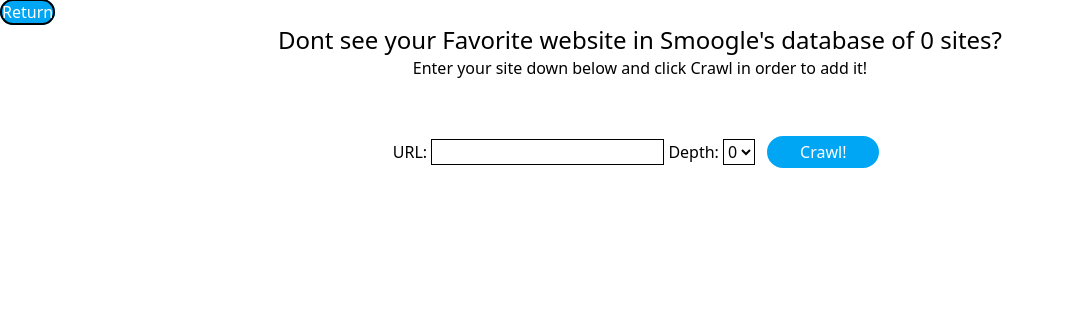
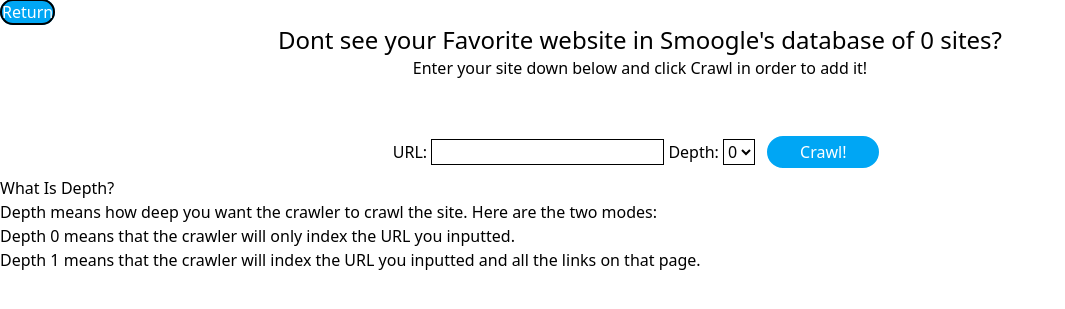
Before and after one commit to WyattBrashear/Smoogle, a Flask app: page /crawl-web/ in a window 1280 px wide. Shown: the top 309 px of the page, without its empty margins (0-1065 px from the left). Run offline with Flask 3, Linux system fonts and the light colour scheme; data that the repository does not hold is empty.

Commit message:
I thinks its ready :)

```diff
--- a/templates/crawl.html
+++ b/templates/crawl.html
@@ -22,5 +22,9 @@
     <button class="bg-sky-500 hover:bg-sky-700: rounded-full text-white border-8 w-32 h-12" type="submit">Crawl!</button>
 </form>
 </div>
+<h1>What Is Depth?</h1>
+<p>Depth means how deep you want the crawler to crawl the site. Here are the two modes:</p>
+<p>Depth 0 means that the crawler will only index the URL you inputted.</p>
+<p>Depth 1 means that the crawler will index the URL you inputted and all the links on that page.</p>
 </body>
 </html>
```
